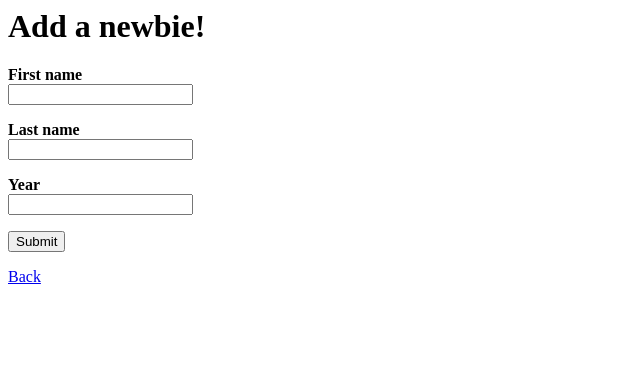
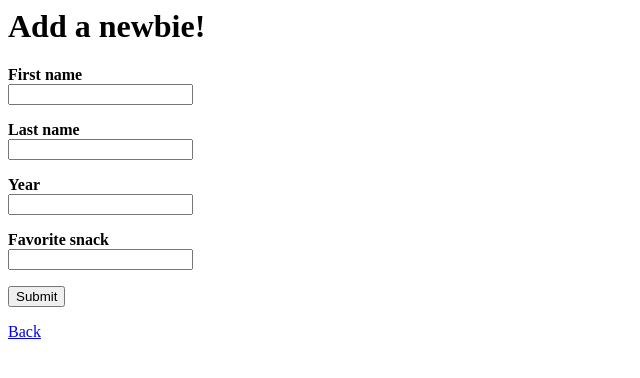
Before and after one commit to hack4impact-upenn/flask-workshop, a Flask app: page /newbies/add in a window 1280 px wide. Shown: the top 378 px of the page, without its empty margins (0-640 px from the left). Run offline with Flask 2, Linux system fonts and the light colour scheme.

Commit message:
natalie's added tweaks - snack4impact

```diff
--- a/app/forms.py
+++ b/app/forms.py
@@ -23,4 +23,8 @@ class AddNewbieForm(FlaskForm):
         'Year',
         validators=[InputRequired()])
 
+    fav_snack = StringField(
+        'Favorite snack',
+        validators=[InputRequired(), Length(1, 64)])
+
     submit = SubmitField('Submit')
--- a/app/models/newbie.py
+++ b/app/models/newbie.py
@@ -15,3 +15,4 @@ class Newbie(db.Model):
     first_name = db.Column(db.String)
     last_name = db.Column(db.String)
     year = db.Column(db.Integer)
+    fav_snack = db.Column(db.String)
--- a/app/templates/add_newbie.html
+++ b/app/templates/add_newbie.html
@@ -18,6 +18,10 @@
         <b>{{ form.year.label }}</b><br />
         {{ form.year }}
     </p>
+    <p>
+        <b>{{ form.fav_snack.label }}</b><br />
+        {{ form.fav_snack }}
+    </p>
     {{ form.submit }}
 </form>
 <a href="/newbies">Back</a>
--- /dev/null
+++ b/app/templates/bootcamp.html
@@ -0,0 +1,3 @@
+<html>
+<p>This is Natalie's new page!!!! WOOOO</p>
+</html>
--- a/app/templates/newbies.html
+++ b/app/templates/newbies.html
@@ -8,6 +8,7 @@
             <th>First name</th>
             <th>Last name</th>
             <th>Year</th>
+            <th>Favorite Snack</th>
         </tr>
     </thead>
     <tbody>
@@ -18,6 +19,7 @@
         <td>{{ u.first_name }}</td>
         <td>{{ u.last_name }}</td>
         <td>{{ u.year }}</td>
+        <td>{{ u.fav_snack }}</td>
       </tr>
     {% endfor %}
   </tbody>
--- a/app/views.py
+++ b/app/views.py
@@ -39,7 +39,8 @@ def add_newbies():
         newbie = Newbie(
             first_name=form.first_name.data,
             last_name=form.last_name.data,
-            year=form.year.data
+            year=form.year.data,
+            fav_snack=form.fav_snack.data
         )
         # Add and commit the data to the database
         db.session.add(newbie)
@@ -48,3 +49,18 @@ def add_newbies():
         return redirect('/newbies')
     # Here we specify which template to be rendered and the form we want to use
     return render_template('add_newbie.html', form=form)
+
+##adding new route
+@app.route("/noonoos", methods=['GET'])
+def display_newbs():
+    return render_template('newbies.html')
+
+##adding  route that redirects to newbies
+@app.route("/newbiesf18")
+def redir_newbs():
+    return redirect('/newbies')
+
+##adding new template and route to template
+@app.route("/bootcamp", methods=['GET'])
+def display_new_page():
+    return render_template('bootcamp.html')
```
